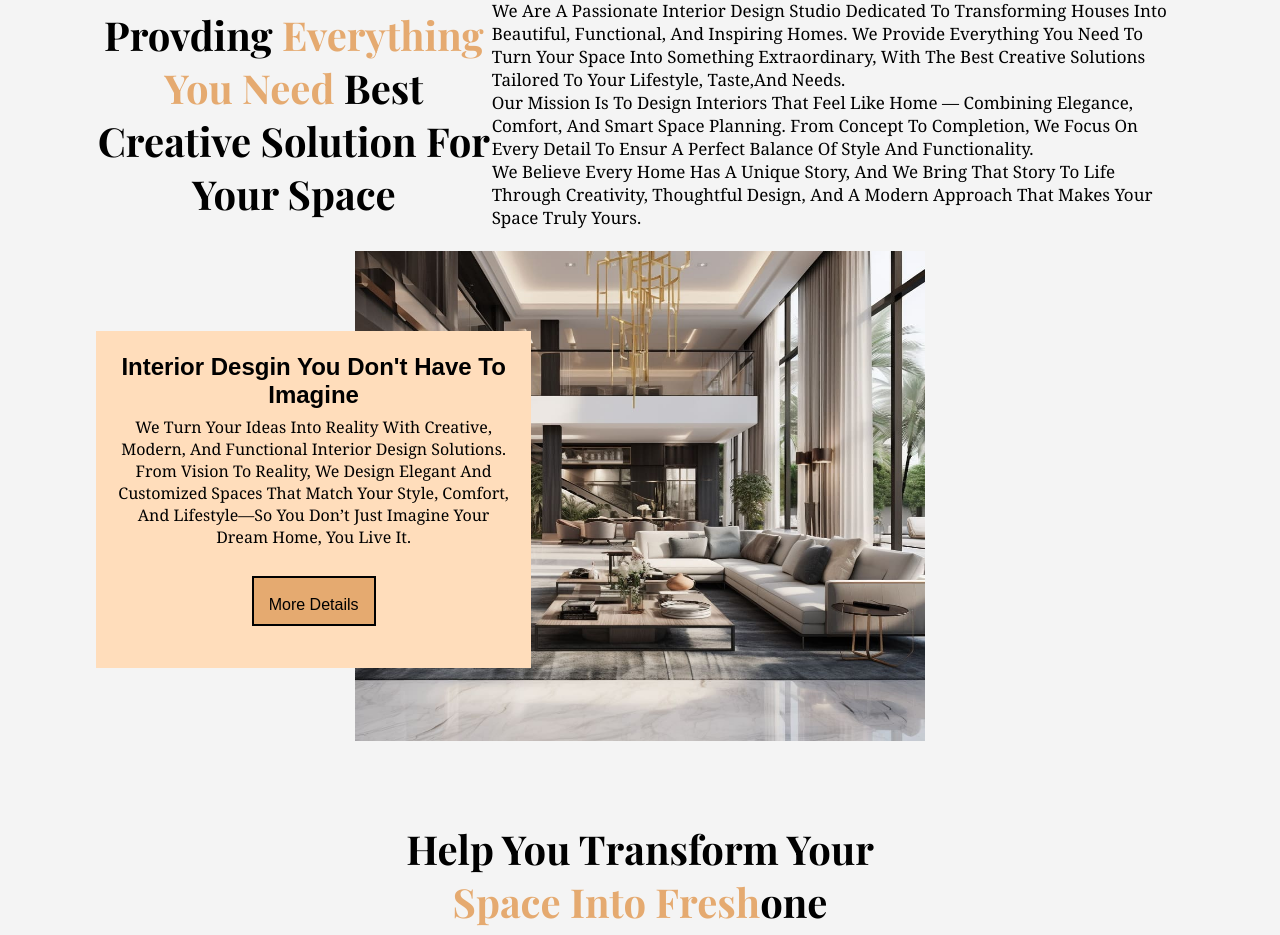
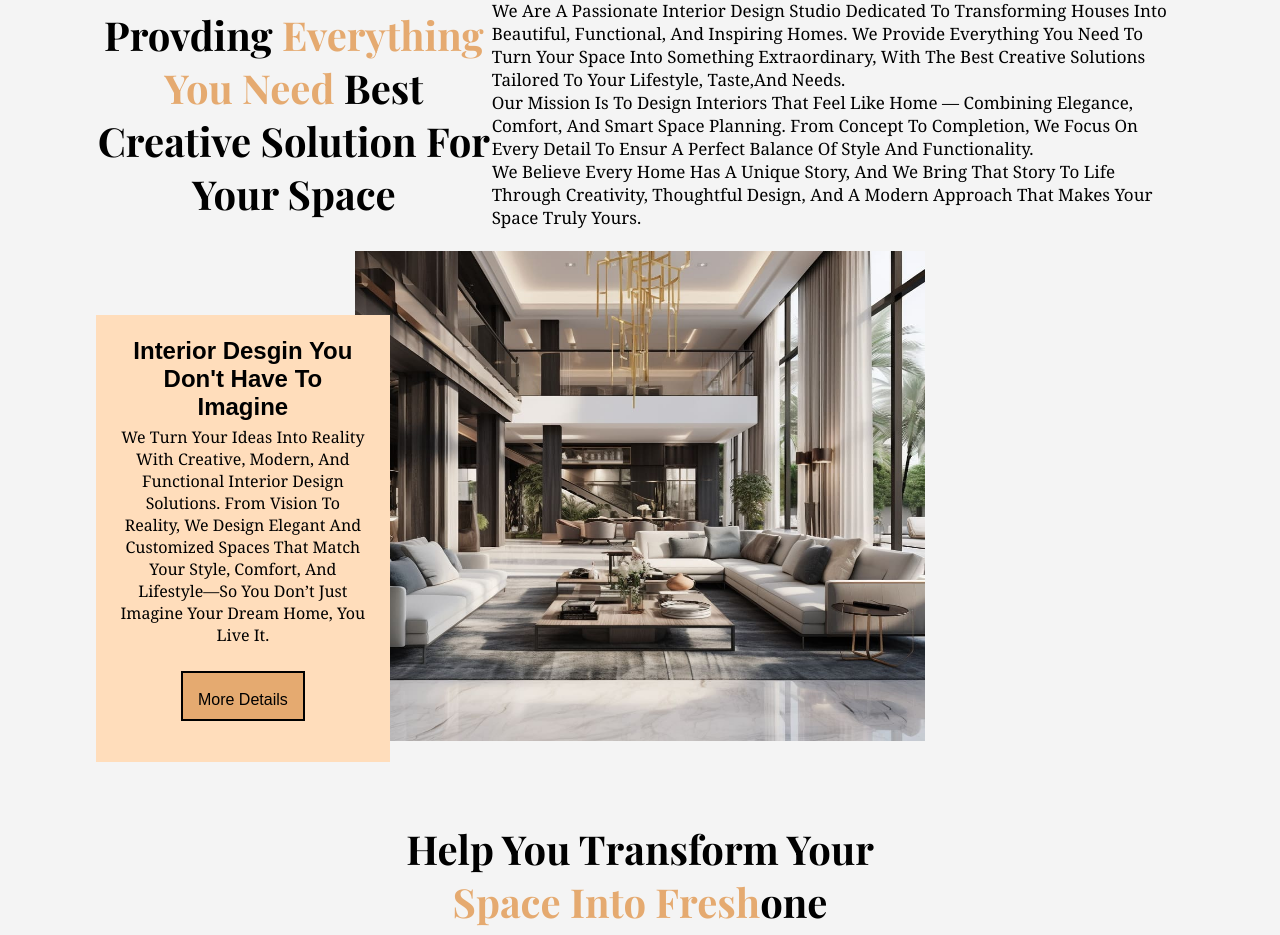
Before and after one commit to DikshaDubey-595/House-interior-design, a Flask app: page / in a window 1280 px wide. Shown: the part 914-1849 px from the top of the page. Run offline with Flask 3, Linux system fonts and the light colour scheme; some libraries are stand-ins or nearby versions; some web fonts are replaced.

Commit message:
Updated website content

```diff
--- a/static/style.css
+++ b/static/style.css
@@ -169,9 +169,9 @@ transform: scale(1,1.3);
 .A_box{
     background-color: #ffddbb;
     padding: 2%;
-    width: 40%;
+    width: 27%;
     position: absolute;
-    top: 5em;
+    top: 4em;
 }
 .A_box p{
     font-size: 16px;
```
